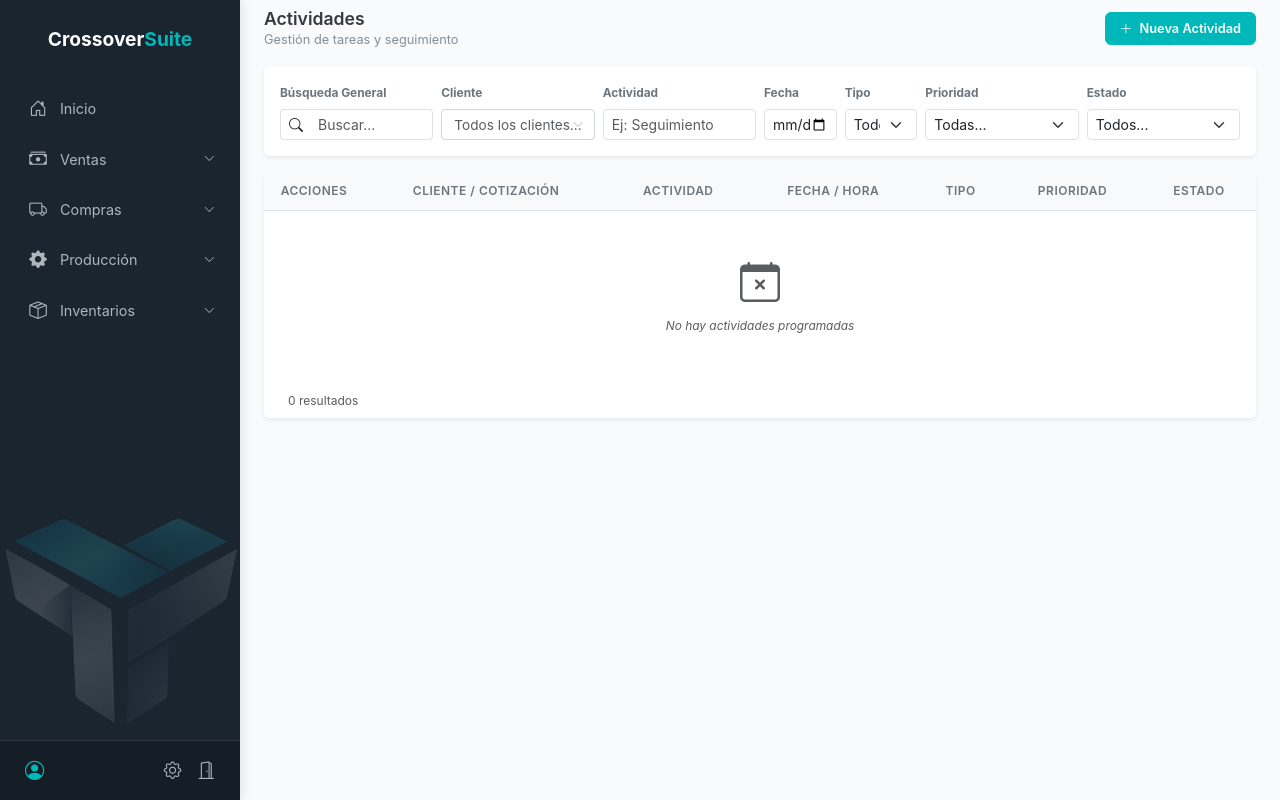
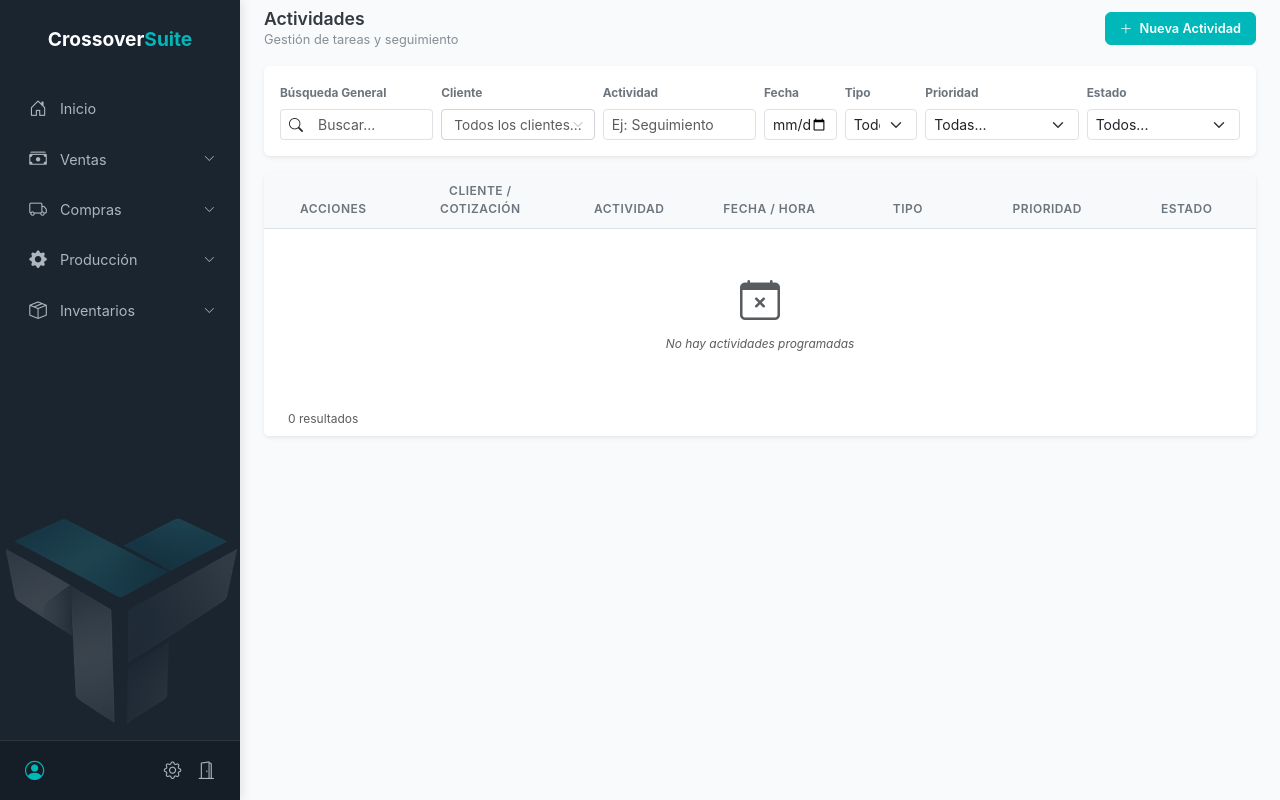
Before and after one commit to LuisMosquedaG/sistema_inventario, a Django app: template templates/dashboard_actividades.html in a window 1280 px wide. Run offline with Django 5.2, Linux system fonts and the light colour scheme; the template is opened without the code that fills it, so the values that code supplies are empty.

Commit message:
actividades

```diff
--- a/templates/dashboard_actividades.html
+++ b/templates/dashboard_actividades.html
@@ -239,12 +239,12 @@
                         <thead>
                             <tr>
                                 <th class="text-center" style="width: 100px;">Acciones</th>
-                                <th class="text-center">Cliente / Cotización</th>
-                                <th class="text-center">Actividad</th>
-                                <th class="text-center">Fecha / Hora</th>
-                                <th class="text-center">Tipo</th>
-                                <th class="text-center">Prioridad</th>
-                                <th class="text-center">Estado</th>
+                                <th class="text-center" style="width: 100px;">Cliente / Cotización</th>
+                                <th class="text-center" style="width: 100px;">Actividad</th>
+                                <th class="text-center" style="width: 100px;">Fecha / Hora</th>
+                                <th class="text-center" style="width: 100px;">Tipo</th>
+                                <th class="text-center" style="width: 100px;">Prioridad</th>
+                                <th class="text-center" style="width: 100px;">Estado</th>
                             </tr>
                         </thead>
                         <tbody>
```
